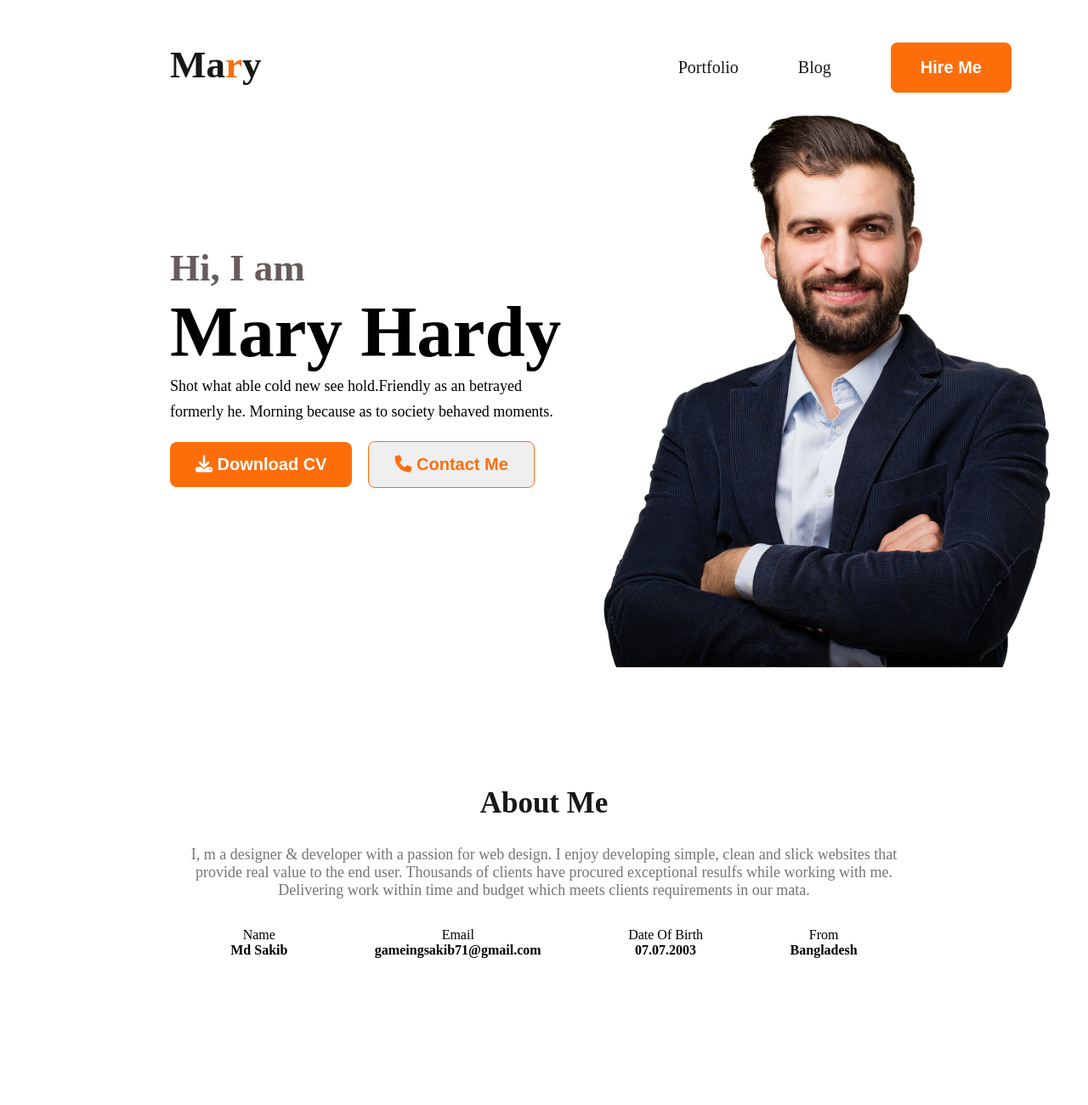
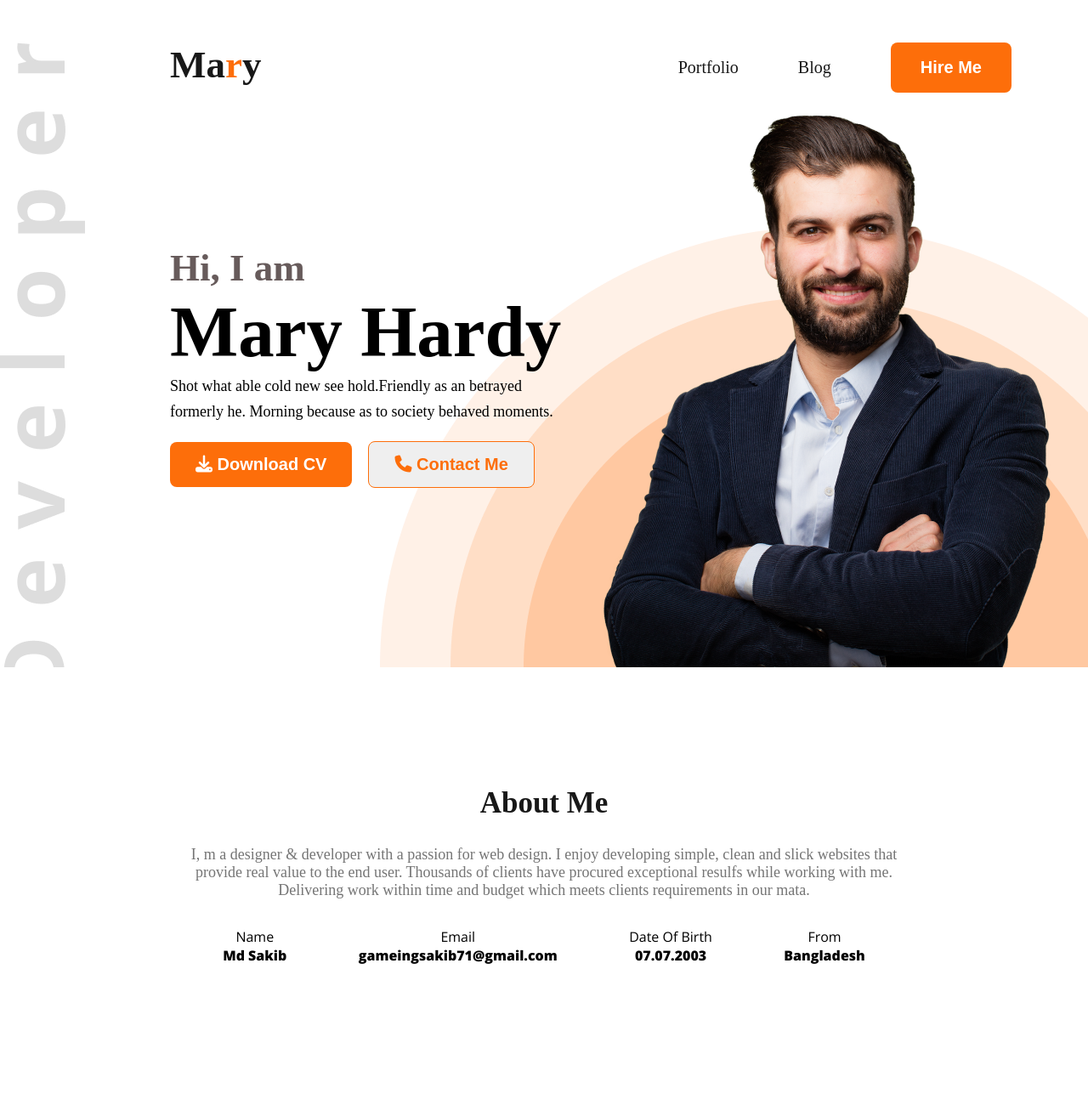
Before and after one commit to Sakibfy/website-portpolio, a plain HTML site: page index.html in a window 1280 px wide. Shown: the top 1300 px of the page at 85% size. Drawn offline with nearby package versions, Linux system fonts and the light colour scheme.

Commit message:
header add

```diff
--- a/index.html
+++ b/index.html
@@ -10,10 +10,11 @@
   <link rel="preconnect" href="https://fonts.gstatic.com" crossorigin>
   <link href="https://fonts.googleapis.com/css2?family=Open+Sans:ital,wght@0,300..800;1,300..800&display=swap"
     rel="stylesheet">
+
   <script src="https://kit.fontawesome.com/d7b7563d24.js" crossorigin="anonymous"></script>
 </head>
 
-<body class="open-sans-normal>
+<body>
   <header class=" header_title">
     <nav>
       <h3 class=" nav_title">Ma<span class="font_style">r</span>y</h3>
@@ -30,7 +31,8 @@
       <div class="left_side">
         <h4 class="sub_title dark_2">Hi, I am</h4>
         <h1 class="main_tilte">Mary Hardy</h1>
-      <p class="discription">Shot what able cold new see hold.Friendly as an betrayed formerly he. Morning because as to
+        <p class="discription">Shot what able cold new see hold.Friendly as an betrayed formerly he. Morning because as
+          to
           society behaved moments.</p>
         <button class="btn1"><i class="fa-solid fa-download"></i> Download CV</button>
         <button class="btn2"><i class="fa-solid fa-phone"></i> Contact Me</button>
--- a/style/style.css
+++ b/style/style.css
@@ -1,13 +1,17 @@
+
+
 *{
   margin: 0;
   padding: 0;
   box-sizing: border-box;
+  /* font-family: "Open Sans", sans-serif; */
 }
 
 .header_title{
-  background-image: url('../images/developer.png'), url(../images/header_bg.png);
+  background-image: url('../images/developer.png'), url('../images/header_bg.png');
   background-repeat: no-repeat;
   background-position: top left, bottom right;
+
 }
 nav{
   display: flex;
@@ -152,6 +156,7 @@ main{
     display: flex;
     justify-content: space-around;
     margin: 30px 0;
+    font-family: "Open Sans", sans-serif;
 
   }
    .about_item{
@@ -195,7 +200,6 @@ main{
   display: flex;
   margin-top: 58px;
   gap: 66px;
-
 }
 
 .resume_column_title{
```
Lines whose indentation alone changed are shown as unchanged.
